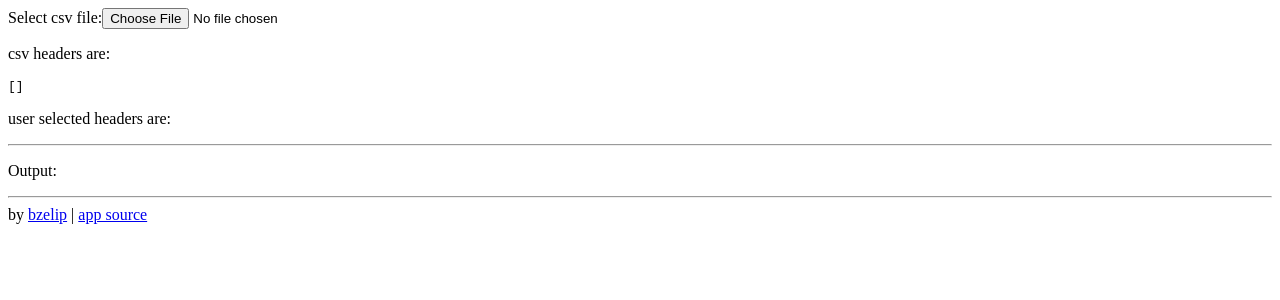
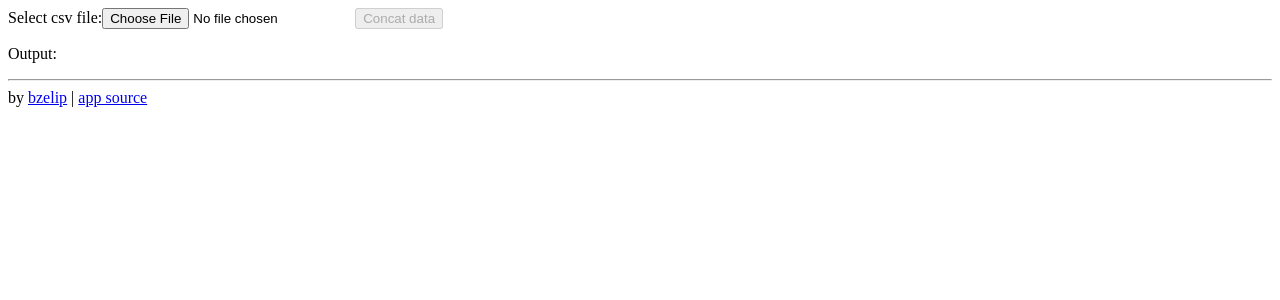
Before and after one commit to brianzelip/concats-web, a Vue app: page / in a window 1280 px wide. Shown: the top 300 px of the page. Built offline with nearby package versions, Linux system fonts and the light colour scheme.

Commit message:
refactor TheInput template so that data renders on user input

```diff
--- a/src/components/Input/TheInput.vue
+++ b/src/components/Input/TheInput.vue
@@ -24,8 +24,7 @@
         <label :for="`headers-${index}`">{{ header }}</label>
       </div>
     </div>
-    <p>csv headers are:</p>
-    <pre>{{ csvInputHeaders }}</pre>
+    <div v-if="userSelectedHeaders.length > 0">
       <p>user selected headers are:</p>
       <ol>
         <li
@@ -33,7 +32,11 @@
           v-for="(header, index) in userSelectedHeaders"
         >{{ header }}</li>
       </ol>
-    <hr>
+    </div>
+    <button
+      :disabled="userSelectedHeaders.length < 1"
+      @click
+    >Concat data</button>
     <pre>{{ csvOutput }}</pre>
   </section>
 </template>
@@ -56,6 +59,7 @@ export default {
       const file = e.target.files[0];
       const reader = new FileReader();
 
+      reader.readAsText(file);
       reader.onload = function(event) {
         const csvContent = event.target.result;
         const jsonOutput = CSV()
@@ -65,7 +69,6 @@ export default {
           })
           .then(json => vm.concatData(json));
       };
-      reader.readAsText(file);
     },
     concatData(data) {
       this.csvOutput = data
```
Lines whose indentation alone changed are shown as unchanged.
